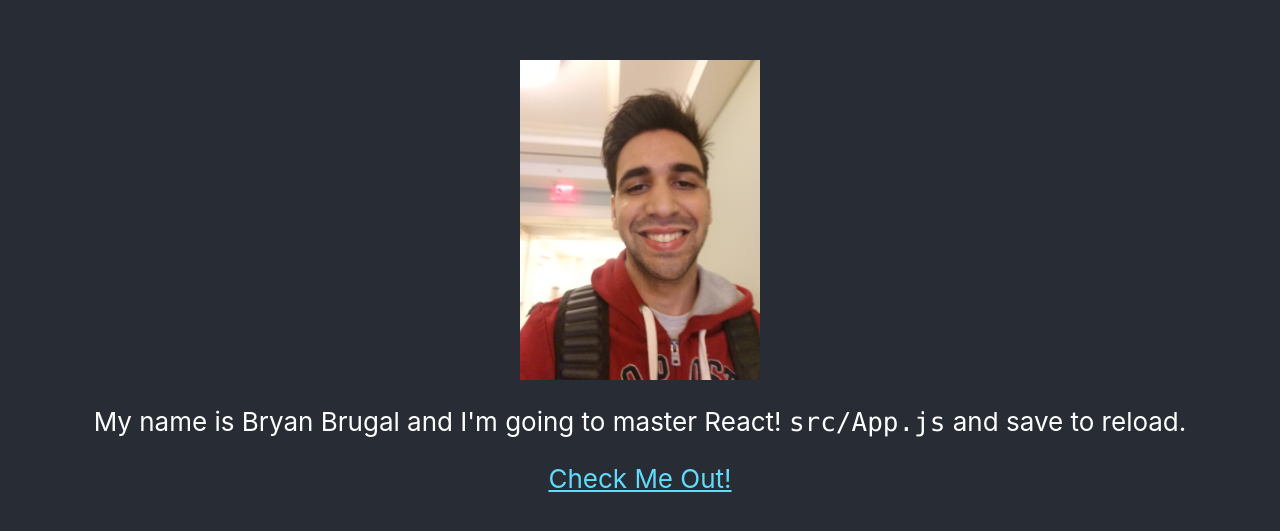
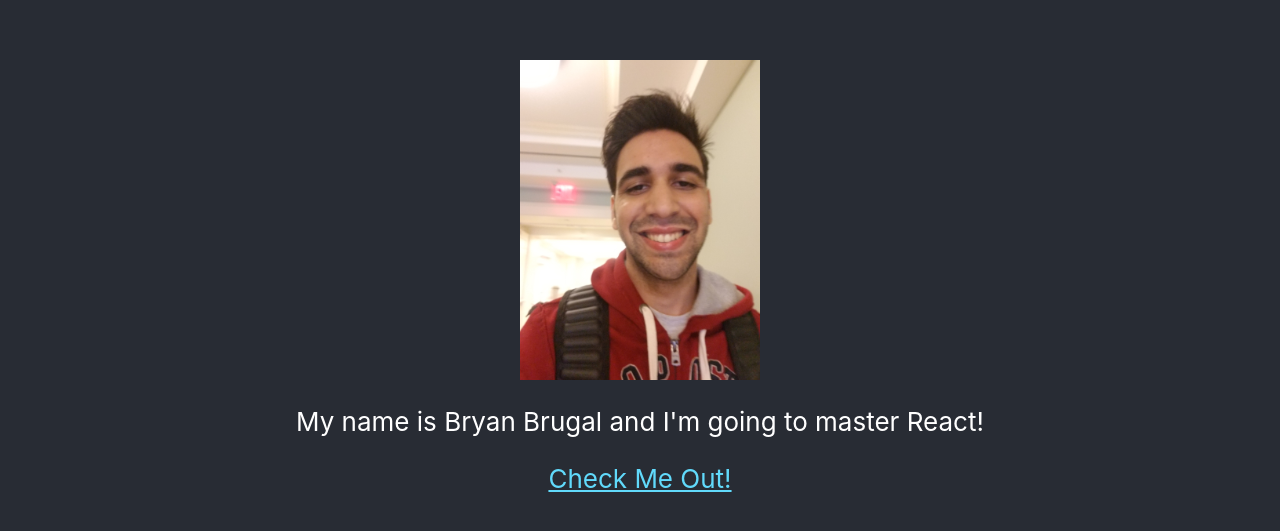
Before and after one commit to brugalbryan/brugalbryan.github.io, a React (Create React App) app: page / in a window 1280 px wide. Shown: the part 123-654 px from the top of the page. Built offline with nearby package versions, Linux system fonts and the light colour scheme.

Commit message:
modified App.js to say {Bryan Brugal}

```diff
--- a/src/App.js
+++ b/src/App.js
@@ -7,7 +7,7 @@ function App() {
       <header className="App-header">
         <img src={logo} className="App-logo" alt="logo" />
         <p>
-        My name is Bryan Brugal and I'm going to master React! <code>src/App.js</code> and save to reload.
+        My name is Bryan Brugal and I'm going to master React!
         </p>
         <a
           className="App-link"
```
